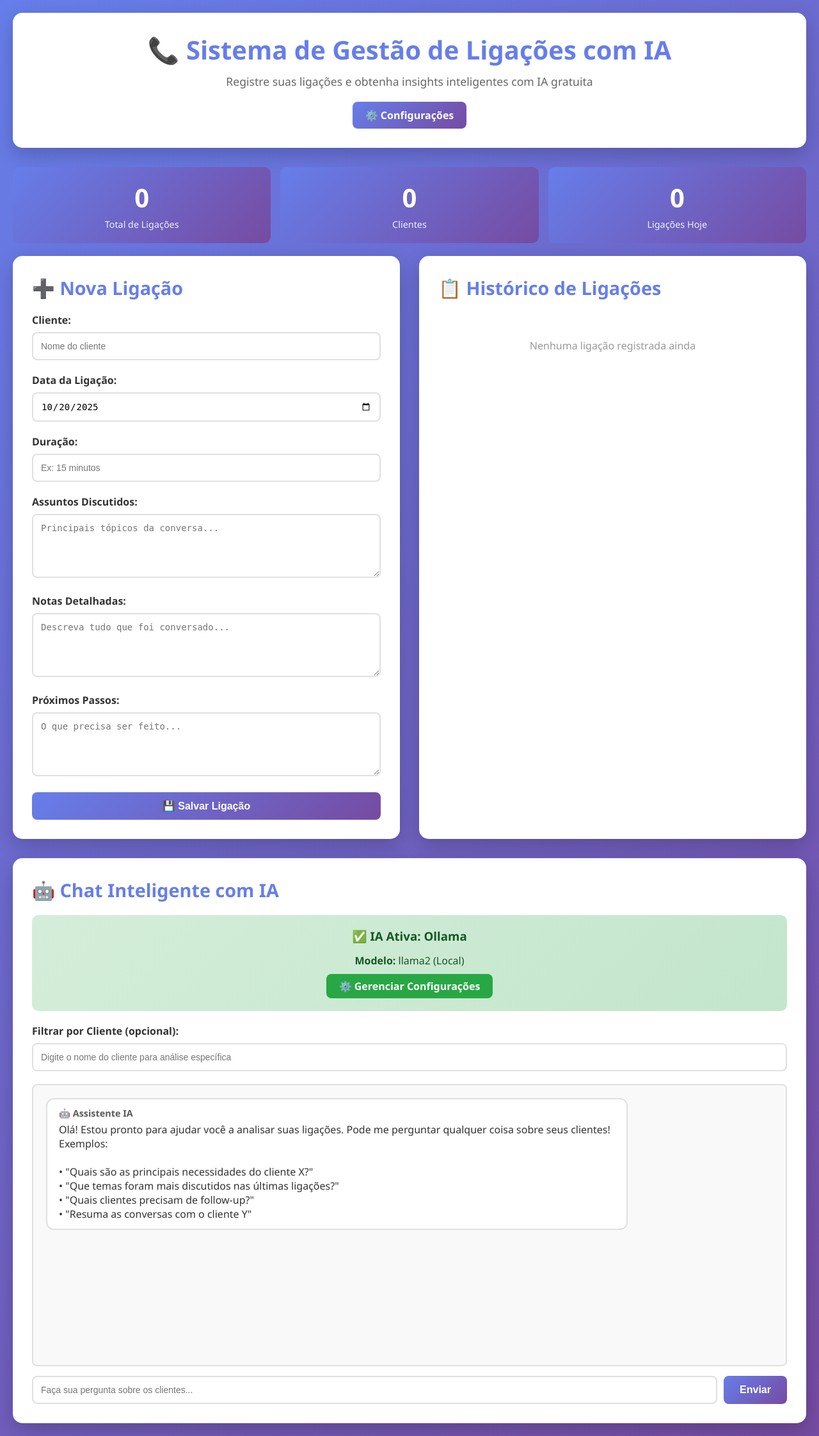
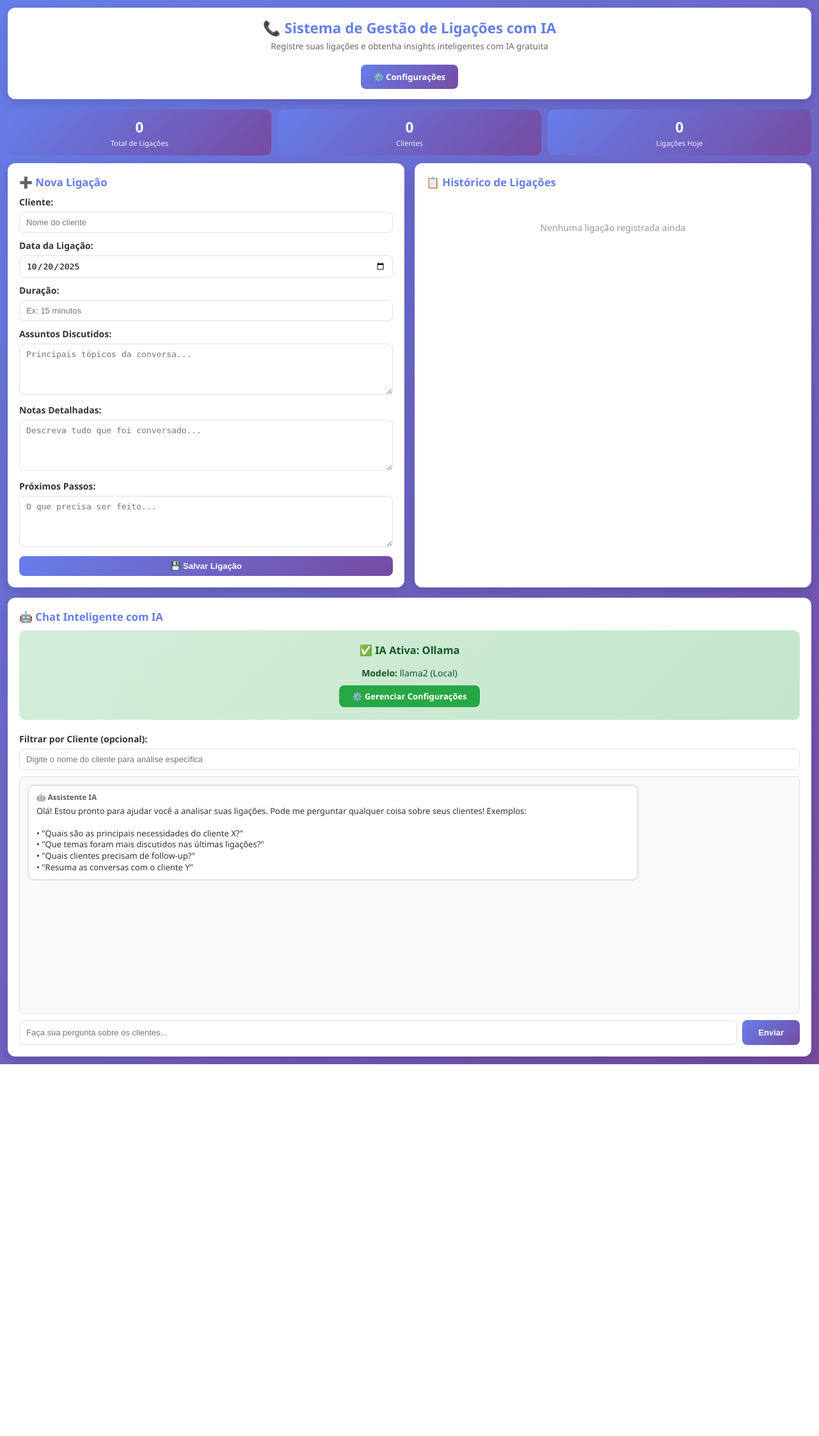
Before and after one commit to robinCardoso/GestaoLigacoes-IA, a Flask app: page / in a window 1280 px wide. Shown: the whole page at 64% size. After the commit the page ends 1663 px from the top, so only its background shows below. Run offline with Flask 3, Linux system fonts and the light colour scheme; data that the repository does not hold is empty.

Commit message:
ui: layout mais compacto e respostas da IA em Markdown
- Reduz paddings, fontes e gaps para tela mais enxuta
- Renderiza respostas com Markdown simples (titulos, listas, negrito)
- Instrui IA a responder em Markdown conciso com proximos passos

```diff
--- a/app.py
+++ b/app.py
@@ -160,15 +160,21 @@ def chat_ollama():
         data = load_data()
         contexto = construir_contexto(data['ligacoes'], request.json.get('cliente'))
 
-        # Preparar prompt com contexto
+        # Preparar prompt com contexto (instruir a responder em Markdown enxuto)
         prompt = f"""Você é um assistente especializado em análise de relacionamento com clientes.
+
+INSTRUÇÕES DE FORMATAÇÃO (obrigatórias):
+- Responda em Markdown conciso.
+- Use títulos (##), listas com bullets e negritos para pontos chave.
+- Traga no máximo 6 bullets por seção.
+- Inclua uma seção final com Próximos Passos (bullets práticos e objetivos).
 
 HISTÓRICO DE LIGAÇÕES:
 {contexto}
 
 PERGUNTA DO USUÁRIO: {pergunta}
 
-Analise o histórico e responda de forma clara, objetiva e útil. Identifique padrões, necessidades e oportunidades."""
+Agora responda seguindo as instruções acima."""
 
         # Chamar Ollama
         response = requests.post(
--- a/templates/index.html
+++ b/templates/index.html
@@ -15,7 +15,8 @@
             font-family: 'Segoe UI', Tahoma, Geneva, Verdana, sans-serif;
             background: linear-gradient(135deg, #667eea 0%, #764ba2 100%);
             min-height: 100vh;
-            padding: 20px;
+            padding: 12px;
+            font-size: 14px; /* base menor */
         }
 
         .container {
@@ -25,29 +26,29 @@
 
         header {
             background: white;
-            padding: 30px;
-            border-radius: 15px;
-            box-shadow: 0 10px 30px rgba(0,0,0,0.2);
-            margin-bottom: 30px;
+            padding: 16px;
+            border-radius: 12px;
+            box-shadow: 0 6px 18px rgba(0,0,0,0.15);
+            margin-bottom: 16px;
             text-align: center;
         }
 
         h1 {
             color: #667eea;
-            font-size: 2.5em;
-            margin-bottom: 10px;
+            font-size: 1.6em;
+            margin-bottom: 4px;
         }
 
         .subtitle {
             color: #666;
-            font-size: 1.1em;
+            font-size: 0.95em;
         }
 
         .main-grid {
             display: grid;
             grid-template-columns: 1fr 1fr;
-            gap: 30px;
-            margin-bottom: 30px;
+            gap: 16px;
+            margin-bottom: 16px;
         }
 
         @media (max-width: 1200px) {
@@ -58,37 +59,37 @@
 
         .card {
             background: white;
-            padding: 30px;
-            border-radius: 15px;
-            box-shadow: 0 10px 30px rgba(0,0,0,0.2);
+            padding: 18px;
+            border-radius: 12px;
+            box-shadow: 0 6px 18px rgba(0,0,0,0.15);
         }
 
         .card h2 {
             color: #667eea;
-            margin-bottom: 20px;
-            font-size: 1.8em;
+            margin-bottom: 10px;
+            font-size: 1.2em;
             display: flex;
             align-items: center;
-            gap: 10px;
+            gap: 8px;
         }
 
         .form-group {
-            margin-bottom: 20px;
+            margin-bottom: 10px;
         }
 
         label {
             display: block;
-            margin-bottom: 8px;
+            margin-bottom: 6px;
             color: #333;
             font-weight: 600;
         }
 
         input, textarea, select {
             width: 100%;
-            padding: 12px;
-            border: 2px solid #e0e0e0;
+            padding: 8px 10px;
+            border: 1px solid #e0e0e0;
             border-radius: 8px;
-            font-size: 14px;
+            font-size: 13px;
             transition: border 0.3s;
         }
 
@@ -99,16 +100,16 @@
 
         textarea {
             resize: vertical;
-            min-height: 100px;
+            min-height: 80px;
         }
 
         .btn {
             background: linear-gradient(135deg, #667eea 0%, #764ba2 100%);
             color: white;
-            padding: 12px 30px;
+            padding: 8px 14px;
             border: none;
             border-radius: 8px;
-            font-size: 16px;
+            font-size: 13px;
             font-weight: 600;
             cursor: pointer;
             transition: transform 0.2s, box-shadow 0.2s;
@@ -176,25 +177,27 @@
         .chat-container {
             display: flex;
             flex-direction: column;
-            height: 500px;
+            height: 420px;
         }
 
         .chat-messages {
             flex: 1;
             overflow-y: auto;
-            border: 2px solid #e0e0e0;
+            border: 1px solid #e0e0e0;
             border-radius: 8px;
-            padding: 20px;
-            margin-bottom: 15px;
+            padding: 12px;
+            margin-bottom: 10px;
             background: #f9f9f9;
         }
 
         .message {
-            margin-bottom: 15px;
-            padding: 12px 18px;
-            border-radius: 12px;
+            margin-bottom: 10px;
+            padding: 10px 12px;
+            border-radius: 10px;
             max-width: 80%;
             word-wrap: break-word;
+            line-height: 1.35;
+            font-size: 13px;
         }
 
         .message.user {
@@ -219,7 +222,7 @@
 
         .chat-input-group {
             display: flex;
-            gap: 10px;
+            gap: 8px;
         }
 
         .chat-input-group input {
@@ -238,10 +241,10 @@
 
         .ligacao-item {
             background: #f8f9ff;
-            padding: 15px;
+            padding: 10px;
             border-radius: 8px;
-            margin-bottom: 15px;
-            border-left: 4px solid #667eea;
+            margin-bottom: 10px;
+            border-left: 3px solid #667eea;
             transition: transform 0.2s;
         }
 
@@ -323,26 +326,26 @@
         .stats {
             display: grid;
             grid-template-columns: repeat(3, 1fr);
-            gap: 15px;
-            margin-bottom: 20px;
+            gap: 10px;
+            margin-bottom: 12px;
         }
 
         .stat-card {
             background: linear-gradient(135deg, #667eea 0%, #764ba2 100%);
             color: white;
-            padding: 20px;
+            padding: 12px;
             border-radius: 10px;
             text-align: center;
         }
 
         .stat-number {
-            font-size: 2.5em;
+            font-size: 1.6em;
             font-weight: bold;
-            margin-bottom: 5px;
+            margin-bottom: 2px;
         }
 
         .stat-label {
-            font-size: 0.9em;
+            font-size: 0.8em;
             opacity: 0.9;
         }
     </style>
@@ -679,7 +682,7 @@
                 document.getElementById('loadingChat').classList.remove('active');
 
                 if (result.success) {
-                    addMessage('ai', result.resposta);
+                    addMessage('ai', renderMarkdown(result.resposta));
                 } else {
                     addMessage('ai', `❌ Erro: ${result.error}. Verifique as configurações da IA.`);
                 }
@@ -702,6 +705,23 @@
             messagesDiv.scrollTop = messagesDiv.scrollHeight;
         }
 
+        // Renderização simples de Markdown (títulos, negrito, listas e quebras de linha)
+        function renderMarkdown(md) {
+            if (!md) return '';
+            let html = md
+                .replace(/^###\s+(.*)$/gmi, '<h4>$1</h4>')
+                .replace(/^##\s+(.*)$/gmi, '<h3>$1</h3>')
+                .replace(/^#\s+(.*)$/gmi, '<h2>$1</h2>')
+                .replace(/\*\*(.*?)\*\*/g, '<strong>$1</strong>')
+                .replace(/\n\n-/g, '\n-')
+                .replace(/^\-\s+(.*)$/gmi, '<li>$1</li>')
+                .replace(/(?:\r\n|\r|\n){2,}/g, '<br/><br/>')
+                .replace(/(?:\r\n|\r|\n)/g, '<br/>');
+            // Envolver itens de lista em <ul>
+            html = html.replace(/(<li>.*<\/li>)/gms, '<ul>$1</ul>');
+            return html;
+        }
+
         // Tecla Enter no chat
         function handleChatKeyPress(event) {
             if (event.key === 'Enter') {
```
